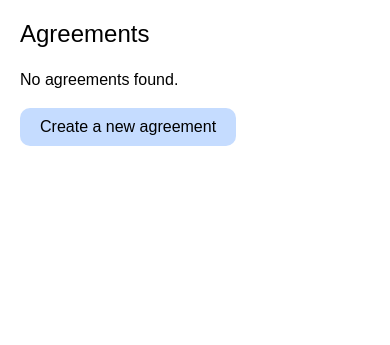
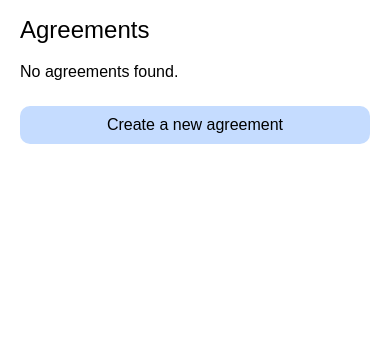
Before and after one commit to cu-library/mellyn, a Django app: page /agreements/ in a window 390 px wide. Shown: the part 164-509 px from the top of the page. Run offline with Django 3.2, Linux system fonts and the light colour scheme; data that the repository does not hold is empty; some web fonts are replaced.

Commit message:
Only use one breakpoint for mobile, stretch buttons

```diff
--- a/static/css/main.css
+++ b/static/css/main.css
@@ -37,6 +37,7 @@ body {
 
 h1, h2, h3, h4 {
 	font-weight: 500;
+	margin: 16px 0px;
 }
 
 strong {
@@ -216,14 +217,12 @@ form p span.helptext {
 }
 
 #actions {
-	max-width: 1000px;
-	margin: 0 auto;
 	width: 100%;
+	margin: 3px 0px 16px 0px;
 	display: flex;
 	flex-direction: row;
 	justify-content: flex-start;
 	align-items: center;
-	margin-bottom: 16px;
 }
 
 #actions a, #actions input[type=submit] {
@@ -238,15 +237,20 @@ form p span.helptext {
 	margin-right: 10px;
 }
 
-@media (max-width: 685px) {
+@media (max-width: 520px) {
 	#actions {
 		flex-direction: column;
-		align-items: flex-start;
+		align-items: stretch;
+		margin-top: 22px;
 	}
 
-	#actions a:not(:last-child), #actions input[type=submit]:not(:last-child) {
+	#actions a, #actions input[type=submit] {
+		text-align: center;
+	}
+
+	#actions a:not(:last-child), #actions input[type="submit"]:not(:last-child) {
+		margin-right: 0px;
 		margin-bottom: 10px;
-		margin-right: 0px;
 	}
 }
 
```
